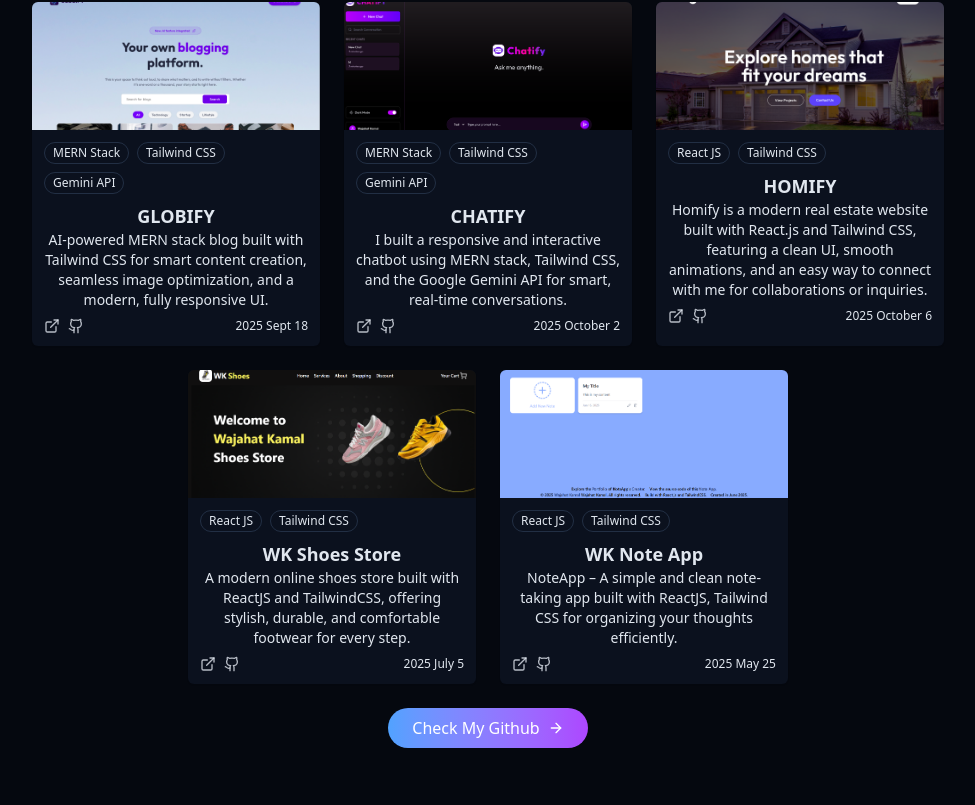
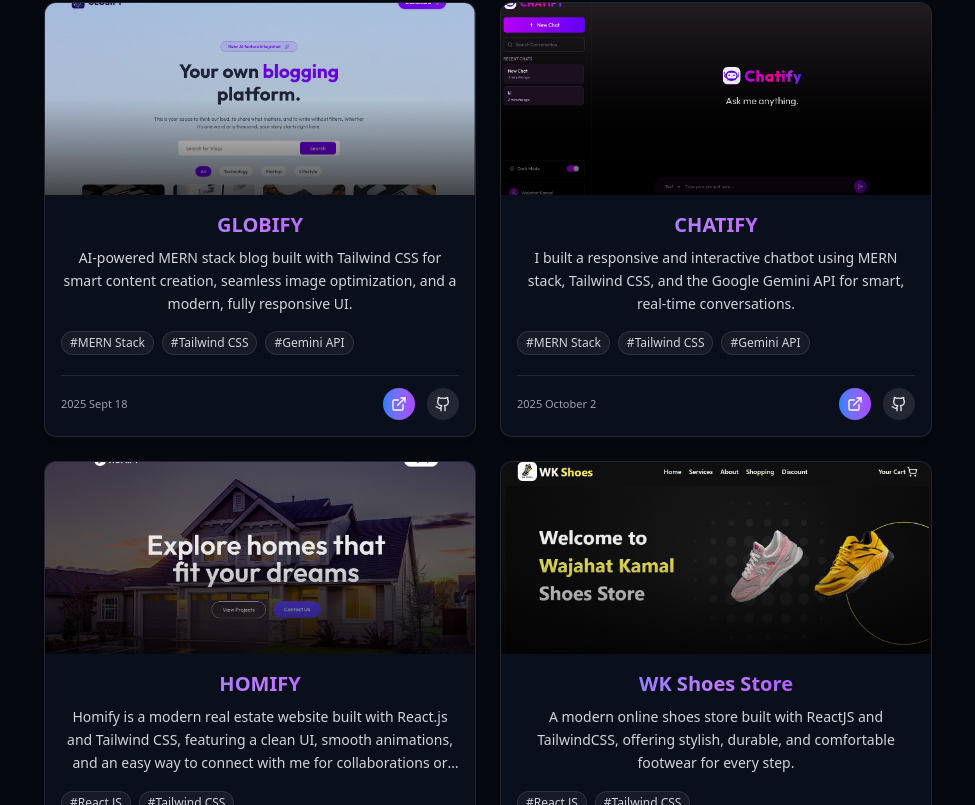
Before and after one commit to wajahat-kamal/Dev-Portfolio, a React (Vite) app: page / in a window 1280 px wide. Shown: the part 1735-2540 px from the top of the page, without its empty margins (152-1127 px from the left). Built offline with nearby package versions, Linux system fonts and the light colour scheme.

Commit message:
Remove WK Note App from projects: delete associated image and update ProjectsSection to utilize ProjectCard component for improved code organization and readability.

```diff
--- a/src/assets/Data.js
+++ b/src/assets/Data.js
@@ -3,7 +3,6 @@ import wkGlobifyImg from "./projects/wk-Globify.png";
 import wkShoesStoreImg from "./projects/WK-Shoes-Store.png";
 import wkChatbotImg from "./projects/wk-chatify.png";
 import wkHomifyImg from "./projects/wk-homify.png";
-import wkNoteAppImg from "./projects/wk-note-app.png";
 
 // Import skill icons
 import nextjsIcon from "./skills/nextjs-icon.svg";
@@ -63,17 +62,6 @@ export const projects = [
     githubURL: "https://github.com/wajahat-kamal/WK-Shoes-Store.git",
     date: "2025 July 5",
   },
-  {
-    id: 5,
-    title: "WK Note App",
-    description:
-      "NoteApp – A simple and clean note-taking app built with ReactJS, Tailwind CSS for organizing your thoughts efficiently.",
-    image: wkNoteAppImg,
-    tags: ["React JS", "Tailwind CSS"],
-    demoURL: "https://wk-note-app.vercel.app/",
-    githubURL: "https://github.com/wajahat-kamal/WK-NoteApp.git",
-    date: "2025 May 25",
-  },
 ];
 
 // Skills Section
--- /dev/null
+++ b/src/components/ProjectCard.jsx
@@ -0,0 +1,69 @@
+import React from "react";
+import { ExternalLink, Github } from "lucide-react";
+
+const ProjectCard = ({ project }) => {
+  return (
+    <div className="group bg-[#0A0F1C] border border-white/10 rounded-xl overflow-hidden shadow-md hover:shadow-blue-500/20 transition-all duration-500 hover:-translate-y-2 w-full md:w-[45%]">
+      {/* Image */}
+      <div className="relative w-full h-44 sm:h-48 overflow-hidden">
+        <img
+          src={project.image}
+          alt={project.title}
+          className="w-full h-full object-cover transition-transform duration-500 group-hover:scale-110"
+        />
+        <div className="absolute inset-0 bg-gradient-to-t from-black/70 via-black/10 to-transparent"></div>
+      </div>
+
+      {/* Content */}
+      <div className="p-4 flex flex-col justify-between">
+        <div>
+          <h3 className="text-lg sm:text-xl font-semibold text-transparent bg-clip-text bg-gradient-to-r from-blue-500 via-purple-400 to-purple-600 mb-1 sm:mb-2">
+            {project.title}
+          </h3>
+
+          {/* Full Description on Mobile */}
+          <p className="text-gray-300 text-[11px] sm:text-sm leading-relaxed max-sm:line-clamp-none sm:line-clamp-3">
+            {project.description}
+          </p>
+        </div>
+
+        {/* Tags */}
+        <div className="flex flex-wrap gap-2 mt-3 sm:mt-4">
+          {project.tags.map((tag, index) => (
+            <span
+              key={index}
+              className="text-[10px] sm:text-xs px-2 py-[3px] bg-white/5 border border-white/10 rounded-full text-gray-300 hover:bg-gradient-to-r hover:from-blue-500 hover:to-purple-500 transition-all"
+            >
+              #{tag}
+            </span>
+          ))}
+        </div>
+
+        {/* Footer */}
+        <div className="flex items-center justify-between mt-4 sm:mt-5 border-t border-white/10 pt-2 sm:pt-3">
+          <span className="text-[10px] sm:text-[11px] text-gray-400">{project.date}</span>
+          <div className="flex gap-2 sm:gap-3">
+            <a
+              href={project.demoURL}
+              target="_blank"
+              rel="noopener noreferrer"
+              className="p-1.5 sm:p-2 rounded-full bg-gradient-to-r from-blue-500 to-purple-500 text-white hover:scale-110 transition-transform"
+            >
+              <ExternalLink size={14} className="sm:w-4 sm:h-4" />
+            </a>
+            <a
+              href={project.githubURL}
+              target="_blank"
+              rel="noopener noreferrer"
+              className="p-1.5 sm:p-2 rounded-full bg-white/10 hover:bg-gradient-to-r hover:from-blue-500 hover:to-purple-500 text-gray-200 hover:text-white transition-all hover:scale-110"
+            >
+              <Github size={14} className="sm:w-4 sm:h-4" />
+            </a>
+          </div>
+        </div>
+      </div>
+    </div>
+  );
+};
+
+export default ProjectCard;
--- a/src/components/ProjectsSection.jsx
+++ b/src/components/ProjectsSection.jsx
@@ -1,5 +1,6 @@
 import { ExternalLink, Github, ArrowRight } from "lucide-react";
 import { projects } from "../assets/Data.js";
+import ProjectCard from "./ProjectCard.jsx";
 
 export const ProjectsSection = () => {
   return (
@@ -17,66 +18,10 @@ export const ProjectsSection = () => {
         </p>
         <div className="flex flex-wrap justify-center gap-6 max-sm:gap-4">
           {projects.map((project) => (
-            <div
-              key={project.id}
-              className="group bg-card rounded-md overflow-hidden shadow-xs card-hover
-                 w-full sm:w-[90%] md:w-[45%] lg:w-[30%]"
-            >
-              {/* 🔹 Image height reduced */}
-              <div className="h-28 sm:h-32 overflow-hidden">
-                <img
-                  src={project.image}
-                  alt={project.title}
-                  className="w-full h-full object-cover transition-transform duration-500 group-hover:scale-110"
-                />
-              </div>
-
-              {/* 🔹 Padding slightly reduced */}
-              <div className="p-2.5 sm:p-3">
-                <div className="flex flex-wrap gap-1.5 sm:gap-2 mb-2">
-                  {project.tags.map((tag, index) => (
-                    <span
-                      key={`${project.id}-${index}`}
-                      className="px-2 py-0.5 text-[10px] sm:text-xs font-medium border rounded-full bg-secondary text-secondary-foreground"
-                    >
-                      {tag}
-                    </span>
-                  ))}
-                </div>
-
-                <h3 className="text-base sm:text-lg font-semibold">
-                  {project.title}
-                </h3>
-                <p className="text-muted-foreground text-[11px] sm:text-sm mb-2">
-                  {project.description}
-                </p>
-
-                <div className="flex justify-between items-center w-full">
-                  <div className="flex items-center gap-2">
-                    <a
-                      href={project.demoURL}
-                      target="_blank"
-                      className="text-foreground/80 hover:text-primary transition-colors duration-300"
-                    >
-                      <ExternalLink size={16} />
-                    </a>
-                    <a
-                      href={project.githubURL}
-                      target="_blank"
-                      className="text-foreground/80 hover:text-primary transition-colors duration-300"
-                    >
-                      <Github size={16} />
-                    </a>
-                  </div>
-
-                  <p className="text-muted-foreground text-[11px] sm:text-xs">
-                    {project.date}
-                  </p>
-                </div>
-              </div>
-            </div>
+            <ProjectCard key={project.id} project={project} />
           ))}
         </div>
+
         <div className="text-center mt-6">
           <a
             className="cosmic-button w-fit flex items-center mx-auto gap-2"
```
Also changed, not shown: src/assets/projects/wk-note-app.png (deleted).
